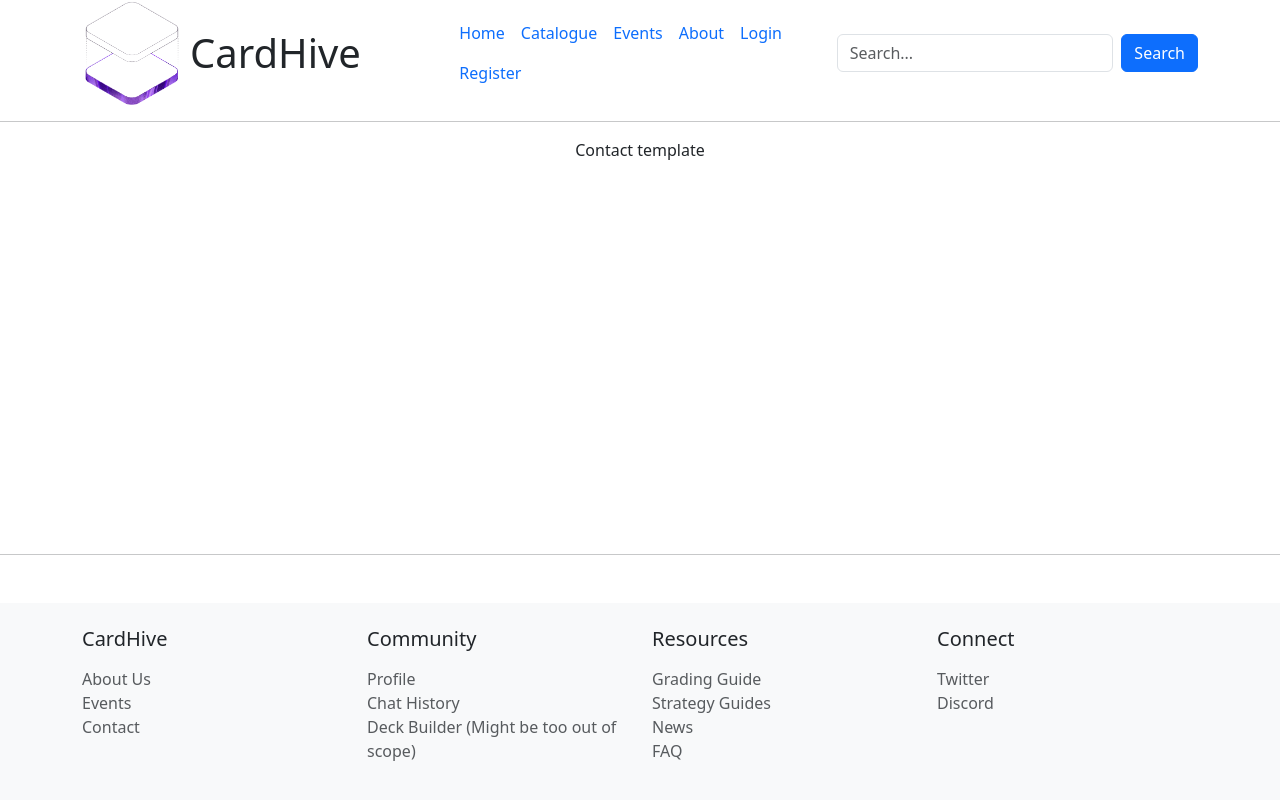
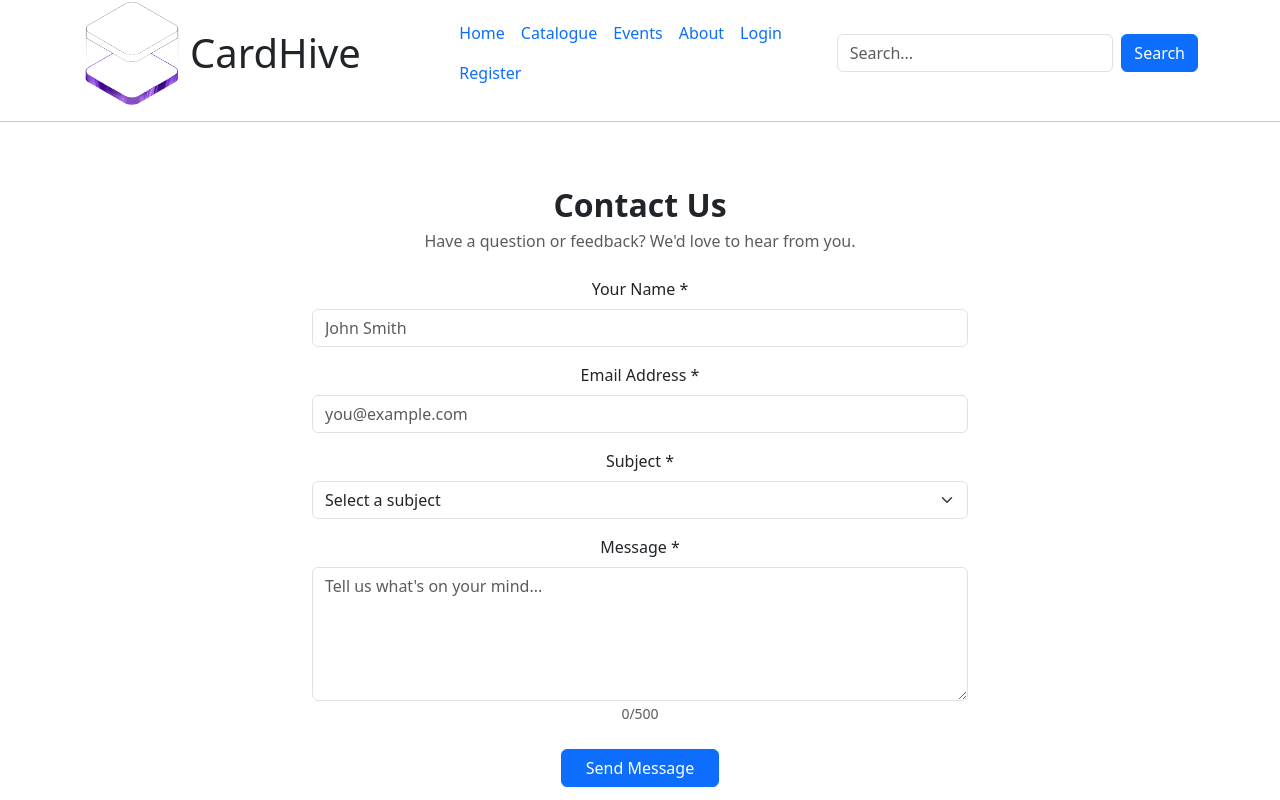
Before and after one commit to Applejuice724/IDaD-Project-Website, a Vue app in the folder Interface and Design Assignment/: page /contact in a window 1280 px wide. Shown: the top 800 px of the page. Built offline with nearby package versions, Linux system fonts and the light colour scheme.

Commit message:
WEBSITEDE-39: add Contact page with full form validation and success state

```diff
--- a/Interface and Design Assignment/src/components/Contact.vue
+++ b/Interface and Design Assignment/src/components/Contact.vue
@@ -1,3 +1,80 @@
 <template>
-    <p> Contact template</p>
+  <div class="container py-5" style="max-width: 680px">
+    <h2 class="fw-bold mb-1">Contact Us</h2>
+    <p class="text-muted mb-4">Have a question or feedback? We'd love to hear from you.</p>
+
+    <!-- Success message (v-if shows after submit) -->
+    <div v-if="submitted" class="alert alert-success">
+      ✅ Thanks for reaching out! We'll get back to you soon.
+    </div>
+
+    <form v-else @submit.prevent="handleSubmit" novalidate>
+      <div class="mb-3">
+        <label class="form-label">Your Name *</label>
+        <input v-model="form.name" type="text" class="form-control"
+          :class="{ 'is-invalid': v.name }" placeholder="John Smith" />
+        <div class="invalid-feedback">{{ v.name }}</div>
+      </div>
+
+      <div class="mb-3">
+        <label class="form-label">Email Address *</label>
+        <input v-model="form.email" type="email" class="form-control"
+          :class="{ 'is-invalid': v.email }" placeholder="you@example.com" />
+        <div class="invalid-feedback">{{ v.email }}</div>
+      </div>
+
+      <div class="mb-3">
+        <label class="form-label">Subject *</label>
+        <select v-model="form.subject" class="form-select" :class="{ 'is-invalid': v.subject }">
+          <option value="">Select a subject</option>
+          <option>General Enquiry</option>
+          <option>Report a Bug</option>
+          <option>Card Submission</option>
+          <option>Partnership</option>
+          <option>Other</option>
+        </select>
+        <div class="invalid-feedback">{{ v.subject }}</div>
+      </div>
+
+      <div class="mb-4">
+        <label class="form-label">Message *</label>
+        <textarea v-model="form.message" class="form-control" rows="5"
+          :class="{ 'is-invalid': v.message }"
+          placeholder="Tell us what's on your mind..."></textarea>
+        <div class="invalid-feedback">{{ v.message }}</div>
+        <small class="text-muted">{{ form.message.length }}/500</small>
+      </div>
+
+      <button type="submit" class="btn btn-primary px-4" :disabled="loading">
+        <span v-if="loading" class="spinner-border spinner-border-sm me-2"></span>
+        {{ loading ? 'Sending...' : 'Send Message' }}
+      </button>
+    </form>
+  </div>
 </template>
+
+<script setup>
+import { ref, reactive } from 'vue'
+
+const submitted = ref(false)
+const loading   = ref(false)
+const form      = reactive({ name: '', email: '', subject: '', message: '' })
+const v         = reactive({ name: '', email: '', subject: '', message: '' })
+
+function validate() {
+  v.name    = form.name.trim().length >= 2       ? '' : 'Name must be at least 2 characters'
+  v.email   = /\S+@\S+\.\S+/.test(form.email)   ? '' : 'Please enter a valid email'
+  v.subject = form.subject                        ? '' : 'Please select a subject'
+  v.message = form.message.trim().length >= 10   ? '' : 'Message must be at least 10 characters'
+  return !v.name && !v.email && !v.subject && !v.message
+}
+
+async function handleSubmit() {
+  if (!validate()) return
+  loading.value = true
+  // Simulate sending (no real backend needed for contact form)
+  await new Promise(r => setTimeout(r, 1000))
+  loading.value = false
+  submitted.value = true
+}
+</script>
```
